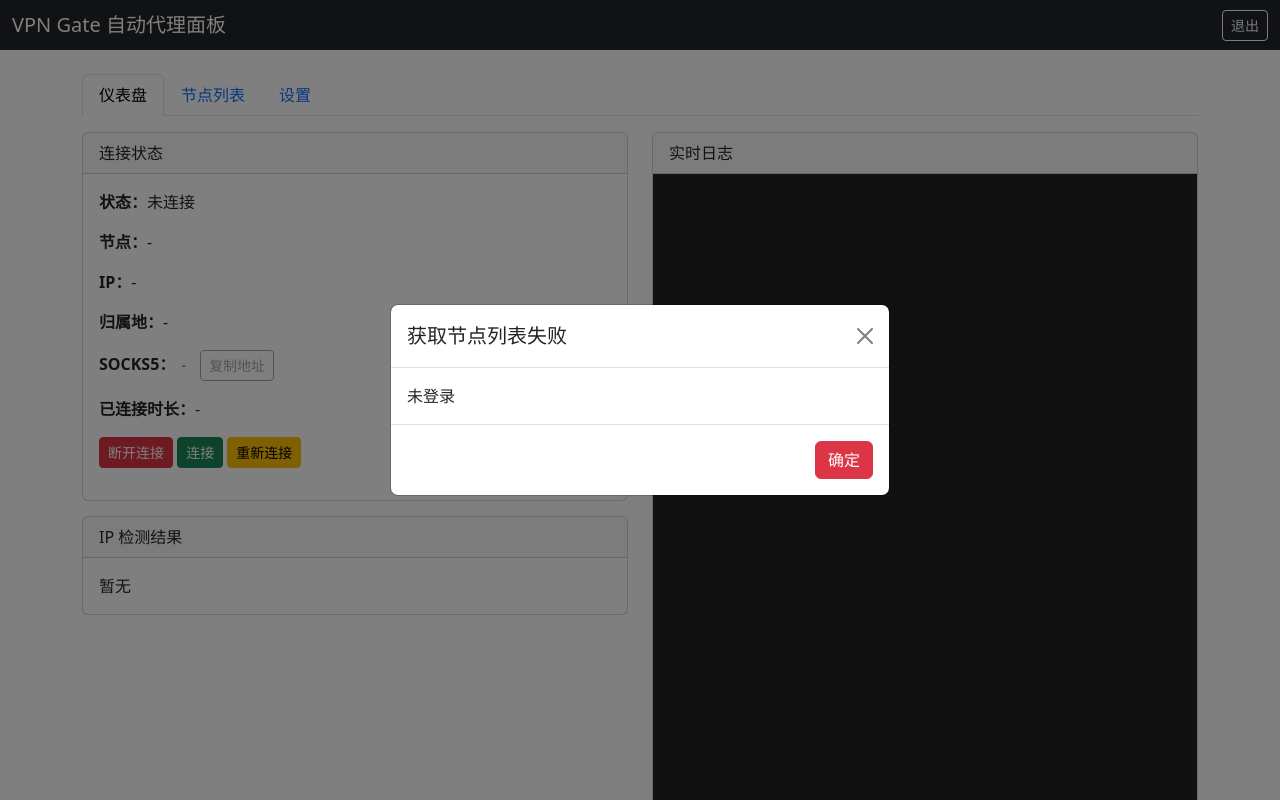
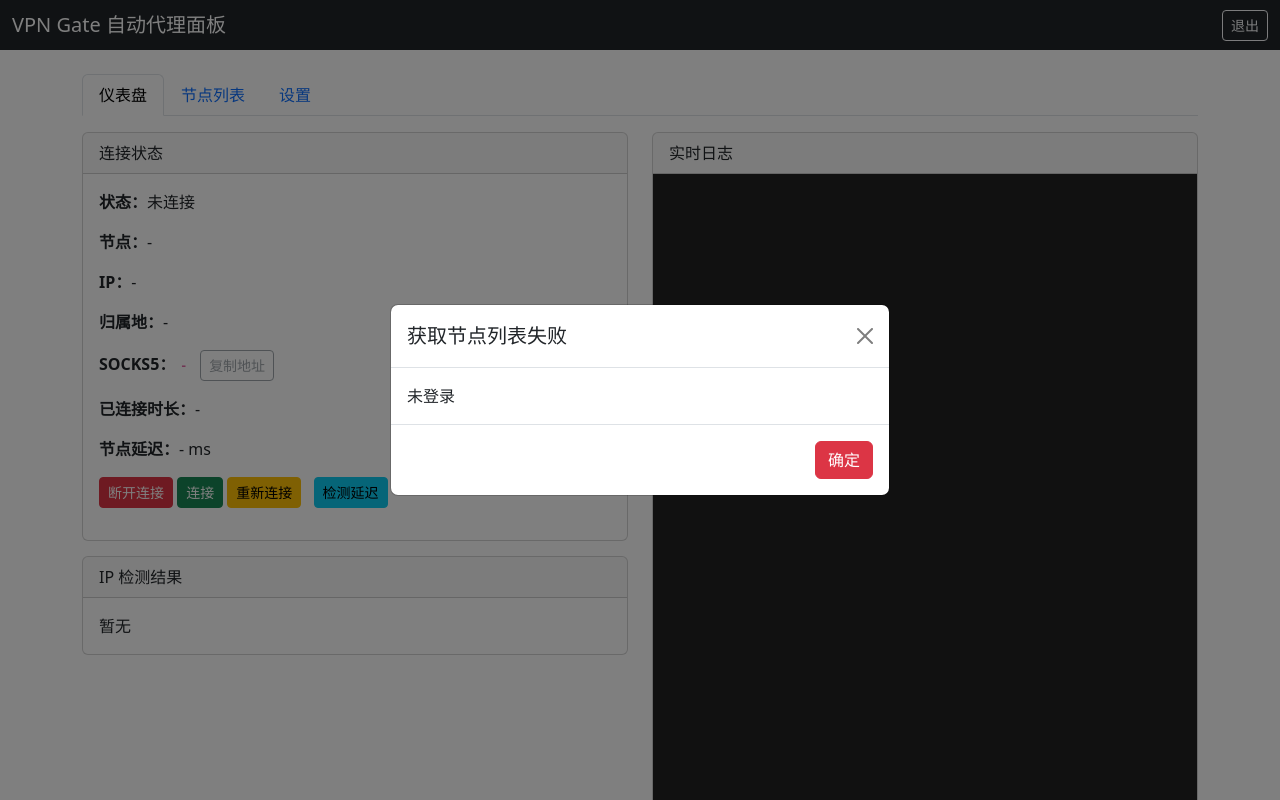
Before and after one commit to owenxx10086/vpngate-proxy, a Flask app: template app/templates/index.html in a window 1280 px wide. Run offline with Flask 3, Linux system fonts and the light colour scheme; the template is opened without the code that fills it, so the values that code supplies are empty; parts of the project's set-up code (start-up, migrations or seed data) failed here and were passed over; some libraries are stand-ins or nearby versions.

Commit message:
Update index.html

```diff
--- a/app/templates/index.html
+++ b/app/templates/index.html
@@ -49,9 +49,13 @@
                                     <strong>已连接时长：</strong><span id="connected-duration">-</span>
                                 </p>
                                 <p>
+                                    <strong>节点延迟：</strong><span id="latency-value">-</span> ms
+                                </p>
+                                <p>
                                     <button id="disconnect-btn" class="btn btn-danger btn-sm">断开连接</button>
                                     <button id="connect-btn" class="btn btn-success btn-sm">连接</button>
                                     <button id="reconnect-btn" class="btn btn-warning btn-sm">重新连接</button>
+                                    <button id="latency-btn" class="btn btn-info btn-sm ms-2">检测延迟</button>
                                 </p>
                             </div>
                         </div>
@@ -155,6 +159,11 @@
                         <label>自定义健康检测地址</label>
                         <textarea class="form-control" id="cfg-health-check-urls" rows="3" placeholder="多个地址用英文逗号或换行分隔，留空则使用默认（Google、Bing）"></textarea>
                         <small class="text-muted">例如：http://www.google.com, http://www.bing.com，默认使用http协议，可以使用https协议，保存立即生效</small>
+                    </div>
+                    <div class="mb-3">
+                        <label>延迟检测地址</label>
+                        <input type="text" class="form-control" id="cfg-latency-check-target" placeholder="留空则使用 VPN 网关 IP">
+                        <small class="text-muted">输入 IP 或域名，点击仪表盘"检测延迟"时会 ping 此地址</small>
                     </div>
                     <div class="mb-3">
                         <label>日志保存天数</label>
@@ -639,6 +648,7 @@
                     health_check_interval: parseInt(document.getElementById("cfg-health-check-interval").value) || 10,
                     log_retention_days: parseInt(document.getElementById("cfg-log-retention-days").value) || 3,
                     health_check_urls: document.getElementById("cfg-health-check-urls").value,
+                    latency_check_target: document.getElementById("cfg-latency-check-target").value,
                 };
                 try {
                     const saveRes = await fetch("/api/config", { method: "POST", headers: { "Content-Type": "application/json" }, body: JSON.stringify(newCfg) });
@@ -669,6 +679,7 @@
                 document.getElementById("cfg-health-check-interval").value = cfg.health_check_interval || 10;
                 document.getElementById("cfg-log-retention-days").value = cfg.log_retention_days || 3;
                 document.getElementById("cfg-health-check-urls").value = cfg.health_check_urls || "";
+                document.getElementById("cfg-latency-check-target").value = cfg.latency_check_target || "";
                 configRegion = cfg.region || "all";
                 if (allNodesCache.length > 0) updateSettingsRegionDropdown();
                 else updateCurrentRegionText();
@@ -693,6 +704,7 @@
                 health_check_interval: parseInt(document.getElementById("cfg-health-check-interval").value) || 10,
                 log_retention_days: parseInt(document.getElementById("cfg-log-retention-days").value) || 3,
                 health_check_urls: document.getElementById("cfg-health-check-urls").value,
+                latency_check_target: document.getElementById("cfg-latency-check-target").value,
             };
             const msg = document.getElementById("settings-msg");
             try {
@@ -728,6 +740,28 @@
             }
         }
 
+        document.getElementById("latency-btn").addEventListener("click", async () => {
+            const btn = document.getElementById("latency-btn");
+            btn.disabled = true;
+            btn.textContent = "检测中...";
+            try {
+                const res = await fetch("/api/latency");
+                const data = await res.json();
+                const val = data.latency_ms !== null ? data.latency_ms : "超时";
+                document.getElementById("latency-value").textContent = val;
+                if (val !== "超时") {
+                    showMessage("延迟检测", `当前延迟：${val} ms`, "info");
+                } else {
+                    showMessage("延迟检测", "请求超时，请稍后再试", "warning");
+                }
+            } catch(e) {
+                showMessage("检测失败", e.message, "danger");
+            } finally {
+                btn.disabled = false;
+                btn.textContent = "检测延迟";
+            }
+        });
+
         // ---------- 监听标签页切换：当切换到节点列表时自动刷新 ----------
         document.addEventListener("DOMContentLoaded", () => {
             loadSettings();
```
